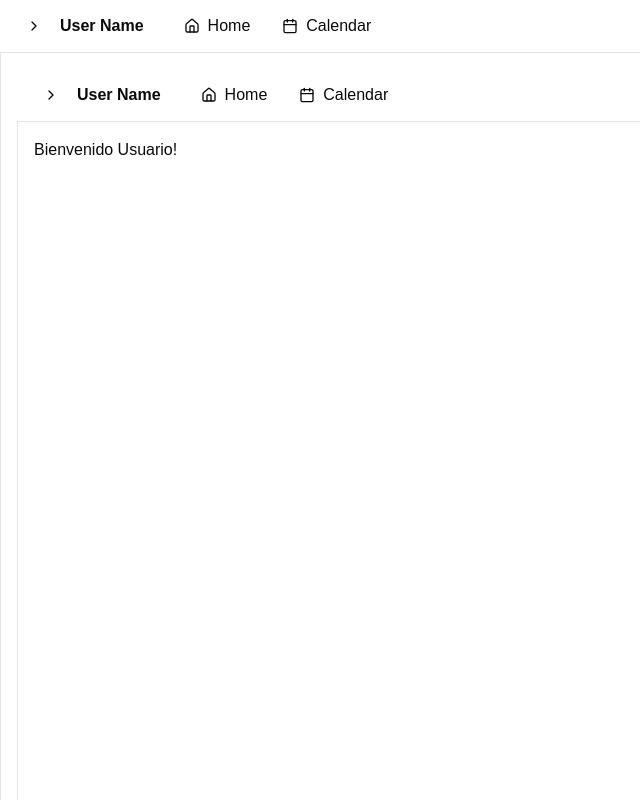
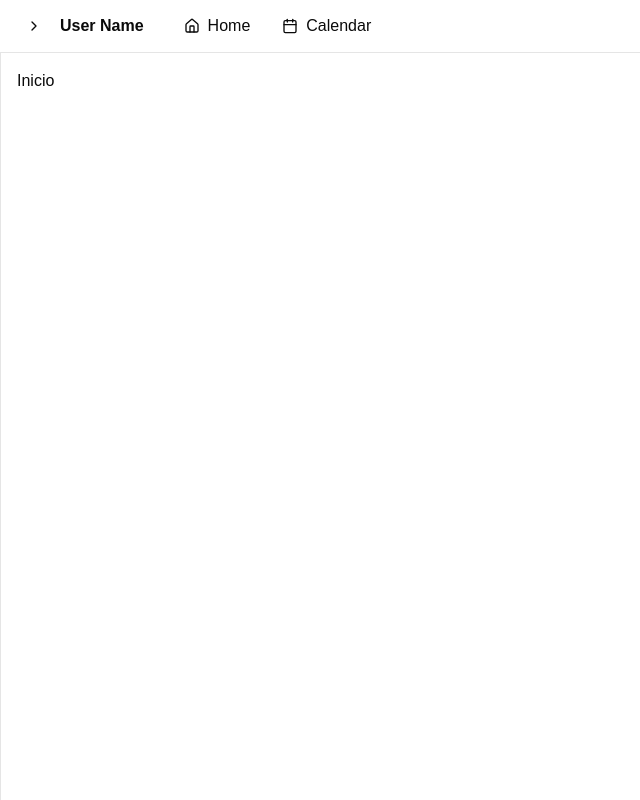
Before and after one commit to tomascueto/EducarBB-PS2024, a Next.js app: page /home in a window 1280 px wide. Shown: the whole page, without its empty margins (0-640 px from the left). Built offline with nearby package versions, Linux system fonts and the light colour scheme.

Commit message:
solved layout issue

```diff
--- a/app/home/page.tsx
+++ b/app/home/page.tsx
@@ -1,10 +1,7 @@
-import { DashboardLayoutComponent } from '@/components/dashboard-layout'
+
 
 export default function Menu() {
   return (
-    <DashboardLayoutComponent>
-      <h1>Bienvenido Usuario!</h1>
-      {/* Agrega aquí el contenido específico de tu página */}
-    </DashboardLayoutComponent>
+    <div>Inicio</div>
   )
 }
--- a/app/layout.tsx
+++ b/app/layout.tsx
@@ -26,13 +26,11 @@ export default function RootLayout({
 }>) {
   return (
     <html lang="en">
-      <DashboardLayoutComponent>
       <body
         className={`${geistSans.variable} ${geistMono.variable} antialiased`}
       >
-        {children}
+        <DashboardLayoutComponent>{children}</DashboardLayoutComponent>
       </body>
-      </DashboardLayoutComponent>
     </html>
   );
 }
```
